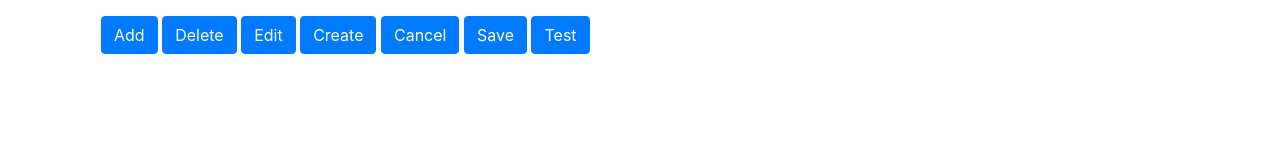
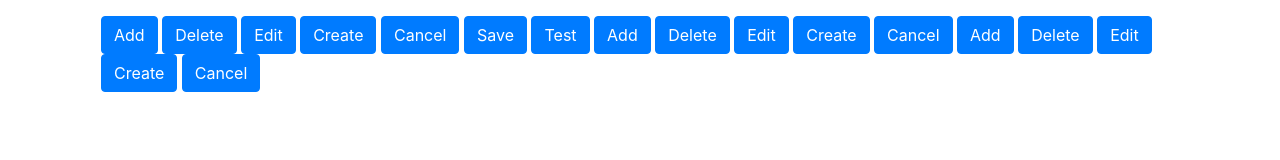
Before and after one commit to edin-dzanic/filtertest, a plain HTML site: page index.html in a window 1280 px wide. Drawn offline with nearby package versions, Linux system fonts and the light colour scheme.

Commit message:
Add more buttons

```diff
--- a/index.html
+++ b/index.html
@@ -18,6 +18,16 @@
             <button class="btn btn-primary">Cancel</button>
             <button class="btn btn-primary" onclick="save()">Save</button>
             <button class="btn btn-primary">Test</button>
+            <button class="btn btn-primary">Add</button>
+            <button class="btn btn-primary">Delete</button>
+            <button class="btn btn-primary">Edit</button>
+            <button class="btn btn-primary">Create</button>
+            <button class="btn btn-primary">Cancel</button>
+            <button class="btn btn-primary">Add</button>
+            <button class="btn btn-primary">Delete</button>
+            <button class="btn btn-primary">Edit</button>
+            <button class="btn btn-primary">Create</button>
+            <button class="btn btn-primary">Cancel</button>
         </div>
     </div>
 </body>
```
